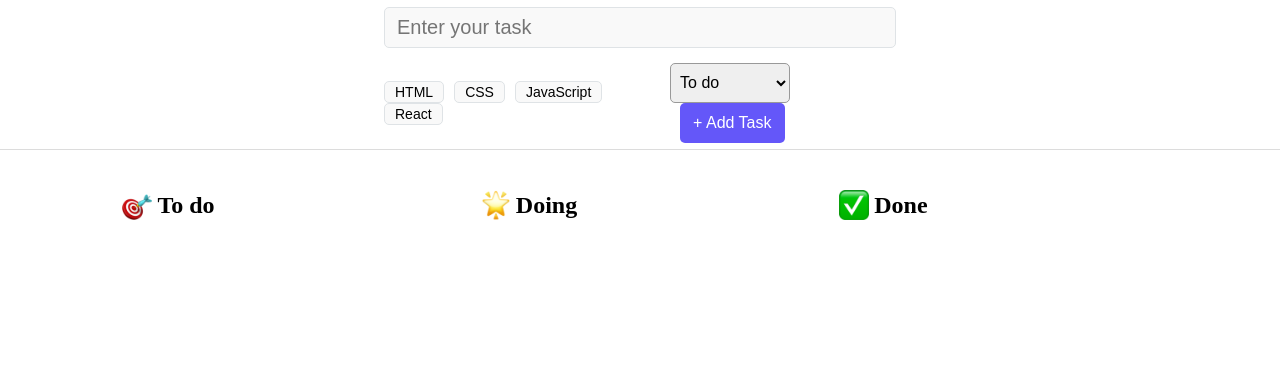
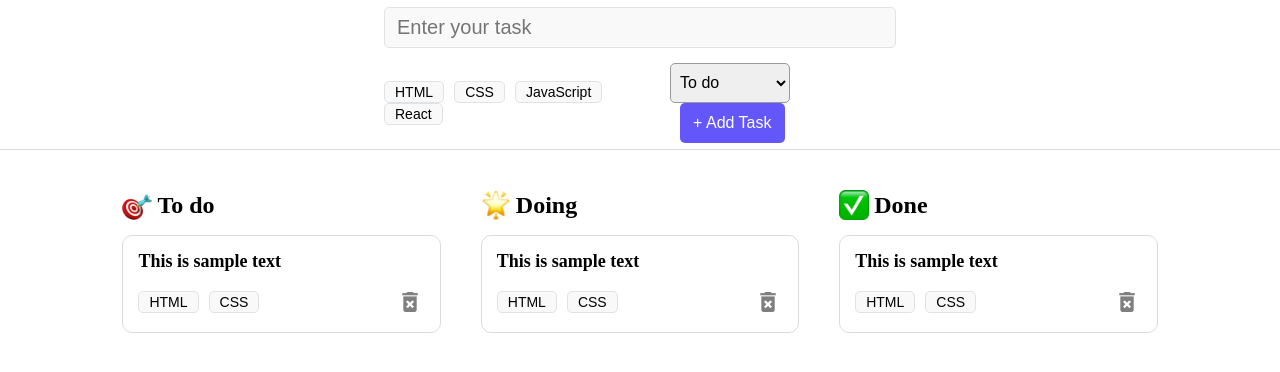
Before and after one commit to nesarikartejas10/TaskTrek-Task-Management-App, a React (Vite) app: page / in a window 1280 px wide. Shown: the top 372 px of the page. Built offline with nearby package versions, Linux system fonts and the light colour scheme.

Commit message:
build task card component & add styles

```diff
--- /dev/null
+++ b/src/components/TaskCard/TaskCard.jsx
@@ -0,0 +1,26 @@
+import Tag from "../Tag/Tag";
+import styles from "./TaskCard.module.css";
+import deleteIcon from "../../assets/delete.png";
+
+function TaskCard() {
+  return (
+    <article className={styles.taskCard}>
+      <p className={styles.taskText}>This is sample text</p>
+      <div className={styles.taskCardBottomLine}>
+        <div className={styles.taskCardTags}>
+          <Tag tagName="HTML" />
+          <Tag tagName="CSS" />
+        </div>
+        <div className={styles.taskDelete}>
+          <img
+            src={deleteIcon}
+            alt="delete-icon"
+            className={styles.deleteIcon}
+          />
+        </div>
+      </div>
+    </article>
+  );
+}
+
+export default TaskCard;
--- /dev/null
+++ b/src/components/TaskCard/TaskCard.module.css
@@ -0,0 +1,46 @@
+.taskCard {
+  width: 100%;
+  min-width: 100px;
+  border: 1px solid #dcdcdc;
+  border-radius: 10px;
+  padding: 15px;
+  margin: 15px 0;
+}
+
+.taskText {
+  font-size: 18px;
+  font-weight: 600;
+  margin-bottom: 15px;
+}
+
+.taskCardBottomLine {
+  display: flex;
+  align-items: center;
+  justify-content: space-between;
+}
+
+.taskDelete {
+  width: 30px;
+  height: 30px;
+  border-radius: 100%;
+  display: flex;
+  justify-content: center;
+  align-items: center;
+  cursor: pointer;
+  transition: all 0.3s ease-in-out;
+}
+
+.taskDelete:hover {
+  background-color: #ebebeb;
+  background-color: rgb(253, 138, 118);
+}
+
+.deleteIcon {
+  width: 20px;
+  opacity: 50%;
+  transition: all 0.3s ease-in-out;
+}
+
+.taskDelete:hover .deleteIcon {
+  opacity: 100%;
+}
--- a/src/components/TaskColumn/TaskColumn.jsx
+++ b/src/components/TaskColumn/TaskColumn.jsx
@@ -1,3 +1,4 @@
+import TaskCard from "../TaskCard/TaskCard";
 import styles from "./TaskColumn.module.css";
 
 const TaskColumn = ({ title, icon }) => {
@@ -7,6 +8,7 @@ const TaskColumn = ({ title, icon }) => {
         <img src={icon} alt="" className={styles.taskColumnIcon} />
         {title}
       </h2>
+      <TaskCard />
     </section>
   );
 };
```
